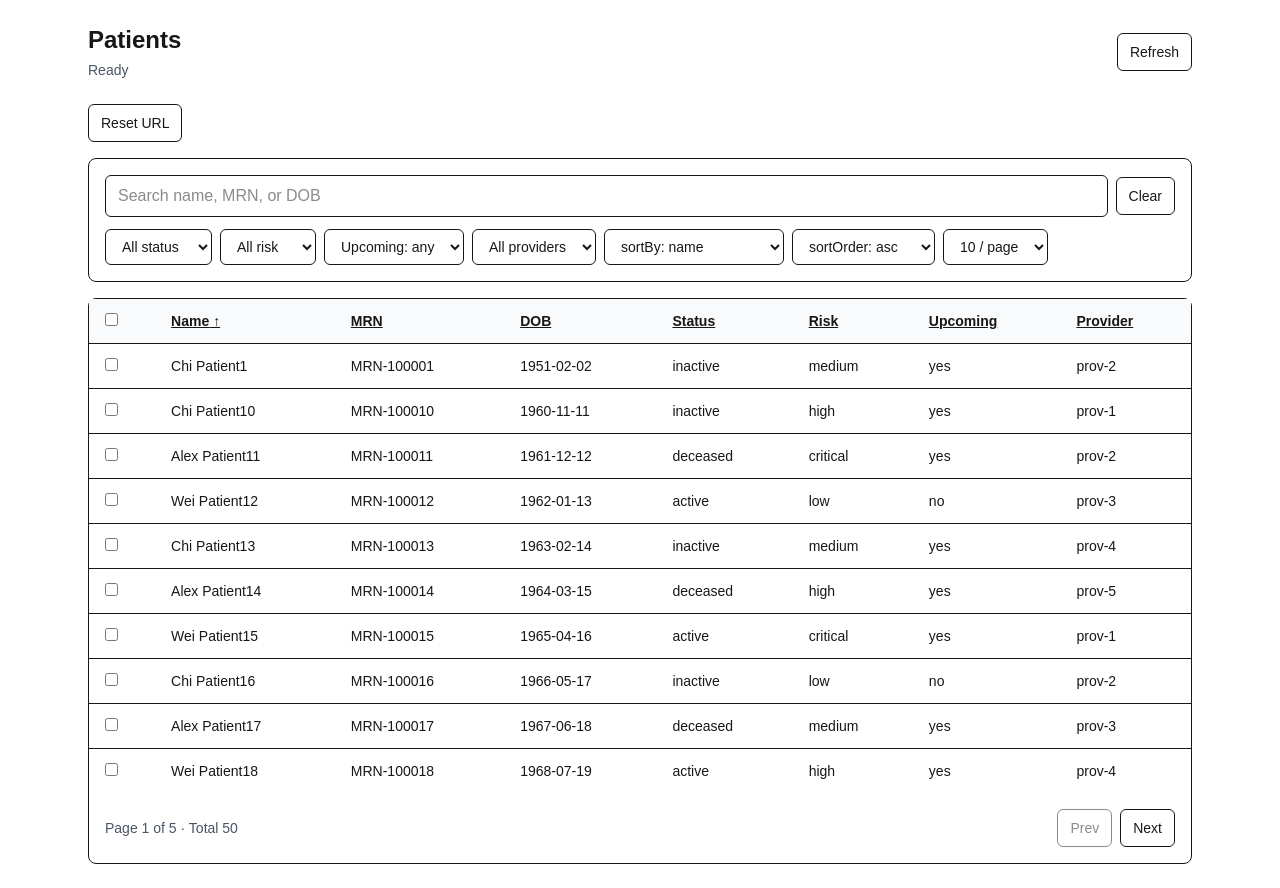
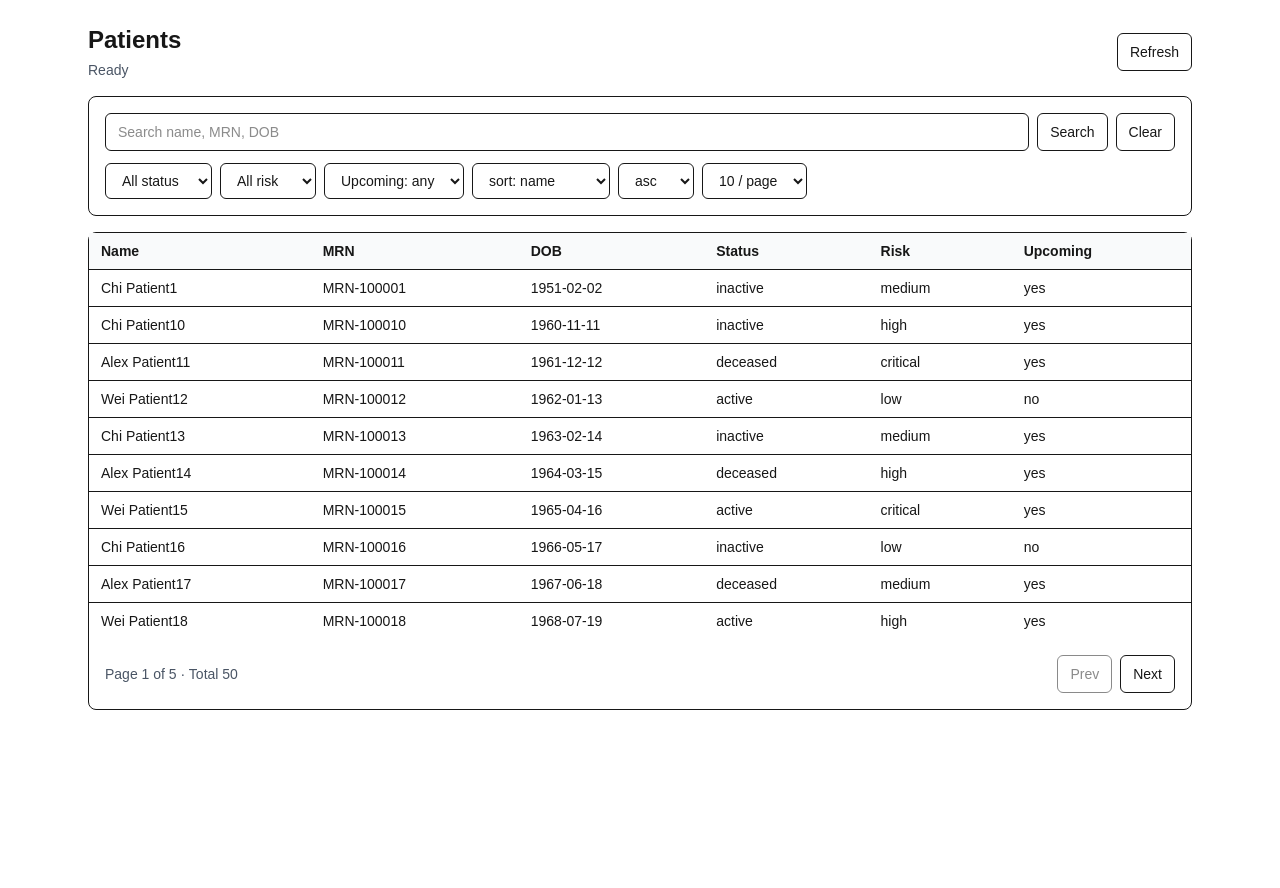
Before and after one commit to Craigchen-2001/carehub-next-dashboard, a Next.js app: page /patients in a window 1280 px wide. After the commit the page ends 800 px from the top, so only its background shows below. Built offline with nearby package versions, Linux system fonts and the light colour scheme.

Commit message:
fix: patients refresh triggers refetch and shows skeleton state

```diff
--- a/src/app/patients/page.tsx
+++ b/src/app/patients/page.tsx
@@ -1,225 +1,195 @@
 "use client";
 
-import { useEffect, useMemo, useState } from "react";
+import { useMemo, useState } from "react";
 import { useRouter, useSearchParams } from "next/navigation";
-import { useQuery } from "@tanstack/react-query";
-import { fetchPatients, type Patient, type PatientsQuery } from "@/lib/api";
-import { useDebounce } from "@/lib/useDebounce";
+import { useQuery, useQueryClient } from "@tanstack/react-query";
 
-const parseBool = (v: string | null) => (v === "true" ? true : v === "false" ? false : undefined);
-
-const downloadJson = (items: unknown, filename: string) => {
-  const blob = new Blob([JSON.stringify(items, null, 2)], { type: "application/json" });
-  const url = URL.createObjectURL(blob);
-  const a = document.createElement("a");
-  a.href = url;
-  a.download = filename;
-  a.click();
-  URL.revokeObjectURL(url);
+type Patient = {
+  id: string;
+  firstName: string;
+  lastName: string;
+  dob: string;
+  mrn: string;
+  status: "active" | "inactive" | "deceased";
+  providerId: string;
+  hasUpcoming: boolean;
+  riskLevel: "low" | "medium" | "high" | "critical";
 };
 
-const SORT_COLUMNS: Array<{ key: string; label: string }> = [
-  { key: "name", label: "Name" },
-  { key: "mrn", label: "MRN" },
-  { key: "dob", label: "DOB" },
-  { key: "status", label: "Status" },
-  { key: "riskLevel", label: "Risk" },
-  { key: "hasUpcoming", label: "Upcoming" },
-  { key: "provider", label: "Provider" },
-];
+type PatientsResponse = {
+  data: Patient[];
+  pagination: {
+    page: number;
+    limit: number;
+    total: number;
+    totalPages: number;
+  };
+};
 
-const PROVIDERS = ["prov-1", "prov-2", "prov-3", "prov-4", "prov-5"];
+const buildQuery = (sp: URLSearchParams) => {
+  const q = new URLSearchParams();
+
+  const search = sp.get("search") || "";
+  const status = sp.get("status") || "";
+  const riskLevel = sp.get("riskLevel") || "";
+  const provider = sp.get("provider") || "";
+  const hasUpcoming = sp.get("hasUpcoming") || "";
+  const page = sp.get("page") || "1";
+  const limit = sp.get("limit") || "10";
+  const sortBy = sp.get("sortBy") || "name";
+  const sortOrder = sp.get("sortOrder") || "asc";
+
+  if (search) q.set("search", search);
+  if (status) q.set("status", status);
+  if (riskLevel) q.set("riskLevel", riskLevel);
+  if (provider) q.set("provider", provider);
+  if (hasUpcoming) q.set("hasUpcoming", hasUpcoming);
+
+  q.set("page", page);
+  q.set("limit", limit);
+  q.set("sortBy", sortBy);
+  q.set("sortOrder", sortOrder);
+
+  return q.toString();
+};
+
+const fetchPatients = async (qs: string): Promise<PatientsResponse> => {
+  const res = await fetch(`/api/patients?${qs}`, { cache: "no-store" });
+  if (!res.ok) throw new Error(`Request failed: ${res.status}`);
+  return res.json();
+};
+
+const SkeletonRow = () => {
+  return (
+    <tr className="border-b last:border-b-0">
+      <td className="px-3 py-2">
+        <div className="h-4 w-48 animate-pulse rounded bg-gray-200" />
+      </td>
+      <td className="px-3 py-2">
+        <div className="h-4 w-28 animate-pulse rounded bg-gray-200" />
+      </td>
+      <td className="px-3 py-2">
+        <div className="h-4 w-28 animate-pulse rounded bg-gray-200" />
+      </td>
+      <td className="px-3 py-2">
+        <div className="h-4 w-20 animate-pulse rounded bg-gray-200" />
+      </td>
+      <td className="px-3 py-2">
+        <div className="h-4 w-20 animate-pulse rounded bg-gray-200" />
+      </td>
+      <td className="px-3 py-2">
+        <div className="h-4 w-14 animate-pulse rounded bg-gray-200" />
+      </td>
+    </tr>
+  );
+};
 
 export default function PatientsPage() {
   const router = useRouter();
   const sp = useSearchParams();
+  const qc = useQueryClient();
 
-  const query: PatientsQuery = useMemo(() => {
-    const page = Number(sp.get("page") || "1");
-    const limit = Number(sp.get("limit") || "10");
+  const qs = useMemo(() => buildQuery(new URLSearchParams(sp.toString())), [sp]);
 
-    return {
-      search: sp.get("search") || undefined,
-      status: (sp.get("status") as PatientsQuery["status"]) || undefined,
-      provider: sp.get("provider") || undefined,
-      hasUpcoming: parseBool(sp.get("hasUpcoming")),
-      riskLevel: (sp.get("riskLevel") as PatientsQuery["riskLevel"]) || undefined,
-      page: Number.isFinite(page) && page > 0 ? page : 1,
-      limit: Number.isFinite(limit) && limit > 0 ? limit : 10,
-      sortBy: sp.get("sortBy") || "name",
-      sortOrder: (sp.get("sortOrder") as PatientsQuery["sortOrder"]) || "asc",
-    };
-  }, [sp]);
+  const q = useQuery({
+    queryKey: ["patients", qs],
+    queryFn: () => fetchPatients(qs),
+    staleTime: 0,
+    refetchOnWindowFocus: false,
+  });
 
-  const pushParams = (patch: Record<string, string | undefined>, resetPage = true) => {
-    const next = new URLSearchParams(sp.toString());
-    Object.entries(patch).forEach(([k, v]) => {
-      if (!v) next.delete(k);
-      else next.set(k, v);
-    });
-    if (resetPage) next.set("page", "1");
+  const current = useMemo(() => new URLSearchParams(sp.toString()), [sp]);
+
+  const setParam = (key: string, value: string) => {
+    const next = new URLSearchParams(current.toString());
+    if (value) next.set(key, value);
+    else next.delete(key);
+    if (key !== "page") next.set("page", "1");
     router.push(`/patients?${next.toString()}`);
   };
 
-  const goPage = (p: number) => {
-    const next = new URLSearchParams(sp.toString());
-    next.set("page", String(p));
+  const setMany = (pairs: Array<[string, string]>) => {
+    const next = new URLSearchParams(current.toString());
+    for (const [k, v] of pairs) {
+      if (v) next.set(k, v);
+      else next.delete(k);
+    }
+    next.set("page", "1");
     router.push(`/patients?${next.toString()}`);
   };
 
-  const toggleSort = (colKey: string) => {
-    const currentBy = query.sortBy || "name";
-    const currentOrder = query.sortOrder || "asc";
+  const page = Number(current.get("page") || "1");
+  const limit = current.get("limit") || "10";
+  const sortBy = current.get("sortBy") || "name";
+  const sortOrder = current.get("sortOrder") || "asc";
 
-    if (currentBy !== colKey) {
-      pushParams({ sortBy: colKey, sortOrder: "asc" }, false);
-      return;
-    }
+  const [searchDraft, setSearchDraft] = useState(current.get("search") || "");
+  const [refreshNonce, setRefreshNonce] = useState(0);
 
-    pushParams({ sortOrder: currentOrder === "asc" ? "desc" : "asc" }, false);
-  };
+  const isLoadingUI = q.isLoading || q.isFetching;
 
-  const [filtersOpen, setFiltersOpen] = useState(true);
-
-  const [searchDraft, setSearchDraft] = useState(query.search || "");
-  const debouncedSearch = useDebounce(searchDraft, 400);
-
-  useEffect(() => {
-    setSearchDraft(query.search || "");
-  }, [query.search]);
-
-  useEffect(() => {
-    const current = query.search || "";
-    if (debouncedSearch === current) return;
-    pushParams({ search: debouncedSearch || undefined });
-  }, [debouncedSearch]);
-
-  const { data: resp, isLoading, isError, error, refetch, isFetching } = useQuery({
-    queryKey: ["patients", query],
-    queryFn: () => fetchPatients(query),
-    placeholderData: (prev) => prev,
-  });
-
-  const rows = resp?.data ?? [];
-  const pagination = resp?.pagination;
-
-  const showLoading = isLoading && !resp;
-  const showError = isError;
-  const showEmpty = !showLoading && !showError && rows.length === 0;
-  const showTable = !showLoading && !showError && rows.length > 0;
-
-  const [selectedById, setSelectedById] = useState<Record<string, Patient>>({});
-
-  const pageIds = rows.map((r) => r.id);
-  const selectedCount = Object.keys(selectedById).length;
-  const allPageSelected = pageIds.length > 0 && pageIds.every((id) => !!selectedById[id]);
-
-  const toggleOne = (p: Patient) => {
-    setSelectedById((prev) => {
-      if (prev[p.id]) {
-        const next = { ...prev };
-        delete next[p.id];
-        return next;
-      }
-      return { ...prev, [p.id]: p };
-    });
-  };
-
-  const toggleAllPage = () => {
-    setSelectedById((prev) => {
-      const next = { ...prev };
-      const shouldSelect = !allPageSelected;
-
-      rows.forEach((p) => {
-        if (shouldSelect) next[p.id] = p;
-        else delete next[p.id];
-      });
-
-      return next;
-    });
-  };
-
-  const clearSelection = () => setSelectedById({});
-
-  const exportSelected = () => {
-    const items = Object.values(selectedById);
-    downloadJson(items, `patients_selected_${Date.now()}.json`);
-  };
-
-  const sendMessage = () => {
-    const items = Object.values(selectedById);
-    const names = items.slice(0, 5).map((p) => `${p.firstName} ${p.lastName}`).join(", ");
-    const suffix = items.length > 5 ? ` +${items.length - 5} more` : "";
-    alert(`Send message (mock)\nRecipients: ${items.length}\n${names}${suffix}`);
+  const doRefresh = async () => {
+    setRefreshNonce((v) => v + 1);
+    await qc.invalidateQueries({ queryKey: ["patients"] });
+    await q.refetch({ cancelRefetch: false });
   };
 
   return (
     <div className="mx-auto max-w-6xl p-6">
-      <div className="mb-6 flex flex-col gap-3 sm:flex-row sm:items-center sm:justify-between">
+      <div className="mb-4 flex items-center justify-between">
         <div>
           <h1 className="text-2xl font-semibold">Patients</h1>
-          <div className="mt-1 text-sm text-gray-600">{isFetching ? "Updating…" : "Ready"}</div>
+          <div className="mt-1 text-sm text-gray-600">
+            {isLoadingUI ? "Loading" : q.isError ? "Error" : "Ready"}
           </div>
-
-        <div className="flex flex-wrap items-center gap-2">
-          {selectedCount > 0 && (
-            <div className="flex items-center gap-2 rounded-md border px-3 py-2 text-sm">
-              <span>Selected: {selectedCount}</span>
-              <button className="rounded-md border px-2 py-1" onClick={exportSelected}>
-                Export selected
-              </button>
-              <button className="rounded-md border px-2 py-1" onClick={sendMessage}>
-                Send message
-              </button>
-              <button className="rounded-md border px-2 py-1" onClick={clearSelection}>
-                Clear
-              </button>
         </div>
-          )}
-
-          <button className="rounded-md border px-3 py-2 text-sm" onClick={() => refetch()}>
+        <button className="rounded-md border px-3 py-2 text-sm" onClick={doRefresh}>
           Refresh
         </button>
       </div>
-      </div>
 
-      <div className="mb-4 flex items-center justify-between">
-        <button
-          className="rounded-md border px-3 py-2 text-sm sm:hidden"
-          onClick={() => setFiltersOpen((v) => !v)}
-        >
-          {filtersOpen ? "Hide Filters" : "Show Filters"}
-        </button>
-
-        <button className="rounded-md border px-3 py-2 text-sm" onClick={() => router.push("/patients")}>
-          Reset URL
-        </button>
-      </div>
-
-      <div className={`mb-4 rounded-lg border p-4 ${filtersOpen ? "block" : "hidden sm:block"}`}>
-        <div className="flex flex-col gap-2 sm:flex-row sm:items-center">
+      <div className="mb-4 rounded-lg border p-4">
+        <div className="flex flex-col gap-3">
+          <div className="flex flex-col gap-2 sm:flex-row">
             <input
-            className="w-full rounded-md border px-3 py-2"
-            placeholder="Search name, MRN, or DOB"
+              className="w-full rounded-md border px-3 py-2 text-sm"
+              placeholder="Search name, MRN, DOB"
               value={searchDraft}
               onChange={(e) => setSearchDraft(e.target.value)}
             />
+            <div className="flex gap-2">
+              <button
+                className="rounded-md border px-3 py-2 text-sm"
+                onClick={() => setParam("search", searchDraft.trim())}
+              >
+                Search
+              </button>
               <button
                 className="rounded-md border px-3 py-2 text-sm"
                 onClick={() => {
                   setSearchDraft("");
-              router.push("/patients");
+                  setMany([
+                    ["search", ""],
+                    ["status", ""],
+                    ["riskLevel", ""],
+                    ["hasUpcoming", ""],
+                    ["provider", ""],
+                    ["sortBy", "name"],
+                    ["sortOrder", "asc"],
+                    ["limit", "10"],
+                  ]);
                 }}
               >
                 Clear
               </button>
             </div>
+          </div>
 
-        <div className="mt-3 flex flex-wrap gap-2">
+          <div className="flex flex-col gap-2 sm:flex-row sm:flex-wrap">
             <select
               className="rounded-md border px-3 py-2 text-sm"
-            value={query.status || ""}
-            onChange={(e) => pushParams({ status: e.target.value || undefined })}
+              value={current.get("status") || ""}
+              onChange={(e) => setParam("status", e.target.value)}
             >
               <option value="">All status</option>
               <option value="active">active</option>
@@ -229,8 +199,8 @@ export default function PatientsPage() {
 
             <select
               className="rounded-md border px-3 py-2 text-sm"
-            value={query.riskLevel || ""}
-            onChange={(e) => pushParams({ riskLevel: e.target.value || undefined })}
+              value={current.get("riskLevel") || ""}
+              onChange={(e) => setParam("riskLevel", e.target.value)}
             >
               <option value="">All risk</option>
               <option value="low">low</option>
@@ -241,8 +211,8 @@ export default function PatientsPage() {
 
             <select
               className="rounded-md border px-3 py-2 text-sm"
-            value={query.hasUpcoming === undefined ? "" : String(query.hasUpcoming)}
-            onChange={(e) => pushParams({ hasUpcoming: e.target.value || undefined })}
+              value={current.get("hasUpcoming") || ""}
+              onChange={(e) => setParam("hasUpcoming", e.target.value)}
             >
               <option value="">Upcoming: any</option>
               <option value="true">Upcoming: yes</option>
@@ -251,153 +221,122 @@ export default function PatientsPage() {
 
             <select
               className="rounded-md border px-3 py-2 text-sm"
-            value={query.provider || ""}
-            onChange={(e) => pushParams({ provider: e.target.value || undefined })}
+              value={sortBy}
+              onChange={(e) => setParam("sortBy", e.target.value)}
             >
-            <option value="">All providers</option>
-            {PROVIDERS.map((p) => (
-              <option key={p} value={p}>
-                {p}
-              </option>
-            ))}
+              <option value="name">sort: name</option>
+              <option value="mrn">sort: mrn</option>
+              <option value="dob">sort: dob</option>
+              <option value="status">sort: status</option>
+              <option value="riskLevel">sort: risk</option>
+              <option value="hasUpcoming">sort: upcoming</option>
             </select>
 
             <select
               className="rounded-md border px-3 py-2 text-sm"
-            value={query.sortBy || "name"}
-            onChange={(e) => pushParams({ sortBy: e.target.value || undefined }, false)}
+              value={sortOrder}
+              onChange={(e) => setParam("sortOrder", e.target.value)}
             >
-            {SORT_COLUMNS.map((c) => (
-              <option key={c.key} value={c.key}>
-                sortBy: {c.key}
-              </option>
-            ))}
+              <option value="asc">asc</option>
+              <option value="desc">desc</option>
             </select>
 
             <select
               className="rounded-md border px-3 py-2 text-sm"
-            value={query.sortOrder || "asc"}
-            onChange={(e) => pushParams({ sortOrder: e.target.value || undefined }, false)}
-          >
-            <option value="asc">sortOrder: asc</option>
-            <option value="desc">sortOrder: desc</option>
-          </select>
-
-          <select
-            className="rounded-md border px-3 py-2 text-sm"
-            value={String(query.limit || 10)}
-            onChange={(e) => pushParams({ limit: e.target.value || undefined })}
+              value={limit}
+              onChange={(e) => setParam("limit", e.target.value)}
             >
               <option value="5">5 / page</option>
               <option value="10">10 / page</option>
               <option value="20">20 / page</option>
-            <option value="50">50 / page</option>
             </select>
           </div>
         </div>
+      </div>
 
-      {showLoading && (
-        <div className="rounded-lg border p-4">
-          <div className="h-4 w-48 animate-pulse rounded bg-gray-200" />
-          <div className="mt-4 space-y-2">
-            {Array.from({ length: 8 }).map((_, i) => (
-              <div key={i} className="h-10 w-full animate-pulse rounded bg-gray-100" />
-            ))}
-          </div>
-        </div>
-      )}
-
-      {showError && (
-        <div className="rounded-lg border p-4">
-          <div className="text-sm font-medium">Failed to load patients</div>
-          <div className="mt-1 text-sm text-gray-600">{(error as Error).message}</div>
-          <button className="mt-3 rounded-md border px-3 py-2 text-sm" onClick={() => refetch()}>
-            Retry
-          </button>
-        </div>
-      )}
-
-      {showEmpty && (
-        <div className="rounded-lg border p-6 text-center">
-          <div className="text-sm font-medium">No patients found</div>
-          <div className="mt-1 text-sm text-gray-600">Try adjusting filters or clearing search.</div>
-          <button className="mt-4 rounded-md border px-3 py-2 text-sm" onClick={() => router.push("/patients")}>
-            Clear filters
-          </button>
-        </div>
-      )}
-
-      {showTable && pagination && (
-        <div className="rounded-lg border">
+      <div className="rounded-lg border" key={refreshNonce}>
         <div className="overflow-x-auto">
           <table className="w-full text-left text-sm">
             <thead className="border-b bg-gray-50">
               <tr>
-                  <th className="px-4 py-3">
-                    <input type="checkbox" checked={allPageSelected} onChange={toggleAllPage} />
-                  </th>
-
-                  {SORT_COLUMNS.filter((c) => c.key !== "provider").map((c) => (
-                    <th key={c.key} className="px-4 py-3">
-                      <button className="underline" onClick={() => toggleSort(c.key)}>
-                        {c.label}
-                        {query.sortBy === c.key ? (query.sortOrder === "asc" ? " ↑" : " ↓") : ""}
-                      </button>
-                    </th>
-                  ))}
-
-                  <th className="px-4 py-3">
-                    <button className="underline" onClick={() => toggleSort("provider")}>
-                      Provider
-                      {query.sortBy === "provider" ? (query.sortOrder === "asc" ? " ↑" : " ↓") : ""}
-                    </button>
-                  </th>
+                <th className="px-3 py-2">Name</th>
+                <th className="px-3 py-2">MRN</th>
+                <th className="px-3 py-2">DOB</th>
+                <th className="px-3 py-2">Status</th>
+                <th className="px-3 py-2">Risk</th>
+                <th className="px-3 py-2">Upcoming</th>
               </tr>
             </thead>
+            <tbody>
+              {isLoadingUI && (
+                <>
+                  <SkeletonRow />
+                  <SkeletonRow />
+                  <SkeletonRow />
+                  <SkeletonRow />
+                  <SkeletonRow />
+                </>
+              )}
 
-              <tbody>
-                {rows.map((p) => (
-                  <tr key={p.id} className="border-b last:border-b-0">
-                    <td className="px-4 py-3">
-                      <input type="checkbox" checked={!!selectedById[p.id]} onChange={() => toggleOne(p)} />
+              {!isLoadingUI && q.isError && (
+                <tr>
+                  <td className="px-3 py-8 text-center text-sm text-gray-600" colSpan={6}>
+                    {(q.error as Error).message}
                   </td>
-                    <td className="px-4 py-3">{p.firstName} {p.lastName}</td>
-                    <td className="px-4 py-3">{p.mrn}</td>
-                    <td className="px-4 py-3">{p.dob}</td>
-                    <td className="px-4 py-3">{p.status}</td>
-                    <td className="px-4 py-3">{p.riskLevel}</td>
-                    <td className="px-4 py-3">{p.hasUpcoming ? "yes" : "no"}</td>
-                    <td className="px-4 py-3">{p.providerId}</td>
+                </tr>
+              )}
+
+              {!isLoadingUI && !q.isError && q.data && q.data.data.length === 0 && (
+                <tr>
+                  <td className="px-3 py-8 text-center text-sm text-gray-600" colSpan={6}>
+                    No patients found
+                  </td>
+                </tr>
+              )}
+
+              {!isLoadingUI &&
+                !q.isError &&
+                q.data &&
+                q.data.data.map((p) => (
+                  <tr
+                    key={p.id}
+                    className="cursor-pointer border-b hover:bg-gray-50 last:border-b-0"
+                    onClick={() => router.push(`/patients/${p.id}?tab=overview`)}
+                  >
+                    <td className="px-3 py-2">{p.firstName} {p.lastName}</td>
+                    <td className="px-3 py-2">{p.mrn}</td>
+                    <td className="px-3 py-2">{p.dob}</td>
+                    <td className="px-3 py-2">{p.status}</td>
+                    <td className="px-3 py-2">{p.riskLevel}</td>
+                    <td className="px-3 py-2">{p.hasUpcoming ? "yes" : "no"}</td>
                   </tr>
                 ))}
             </tbody>
           </table>
         </div>
 
-          <div className="flex items-center justify-between gap-3 p-4">
-            <div className="text-sm text-gray-600">
-              Page {pagination.page} of {pagination.totalPages} · Total {pagination.total}
+        <div className="flex items-center justify-between p-4 text-sm">
+          <div className="text-gray-600">
+            Page {q.data?.pagination.page || page} of {q.data?.pagination.totalPages || 1} · Total {q.data?.pagination.total || 0}
           </div>
-
-            <div className="flex items-center gap-2">
+          <div className="flex gap-2">
             <button
-                className="rounded-md border px-3 py-2 text-sm disabled:opacity-50"
-                disabled={pagination.page <= 1}
-                onClick={() => goPage(pagination.page - 1)}
+              className="rounded-md border px-3 py-2 disabled:opacity-50"
+              disabled={isLoadingUI || (q.data?.pagination.page || page) <= 1}
+              onClick={() => setParam("page", String((q.data?.pagination.page || page) - 1))}
             >
               Prev
             </button>
             <button
-                className="rounded-md border px-3 py-2 text-sm disabled:opacity-50"
-                disabled={pagination.page >= pagination.totalPages}
-                onClick={() => goPage(pagination.page + 1)}
+              className="rounded-md border px-3 py-2 disabled:opacity-50"
+              disabled={isLoadingUI || (q.data?.pagination.page || page) >= (q.data?.pagination.totalPages || 1)}
+              onClick={() => setParam("page", String((q.data?.pagination.page || page) + 1))}
             >
               Next
             </button>
           </div>
         </div>
       </div>
-      )}
     </div>
   );
 }
```
Lines whose indentation alone changed are shown as unchanged.
